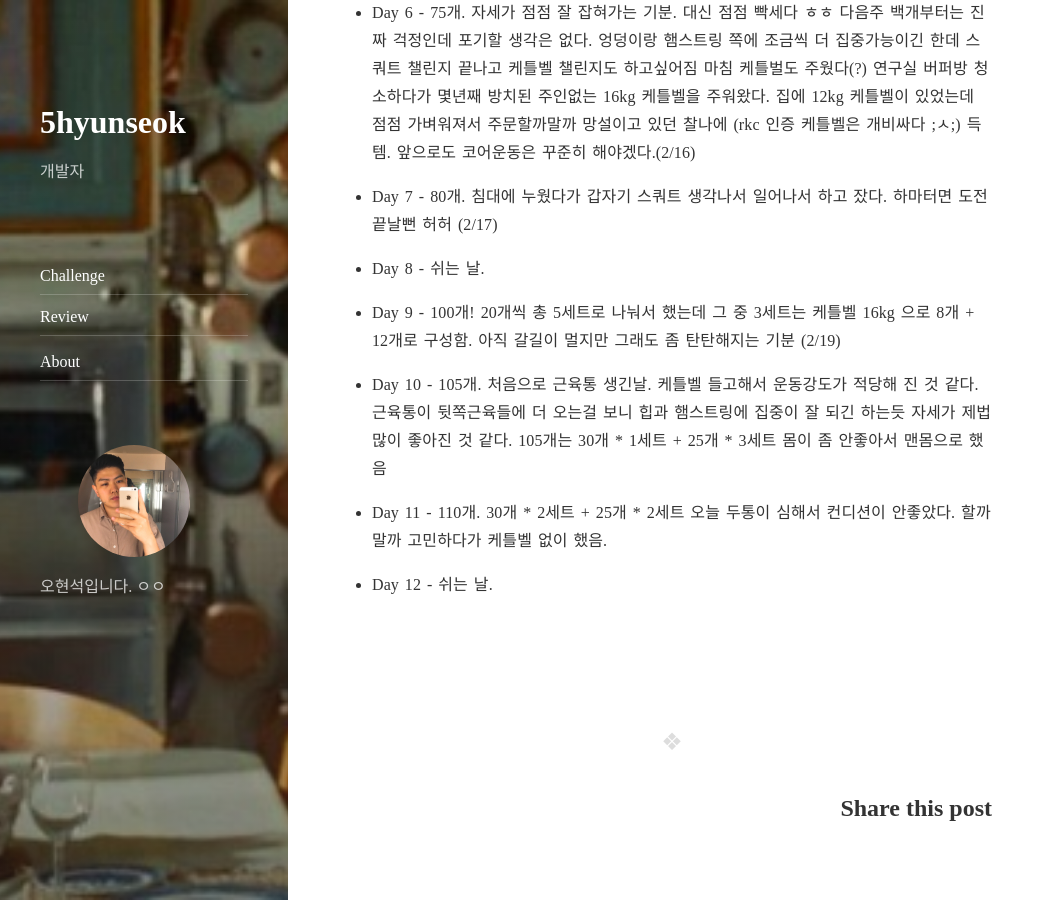
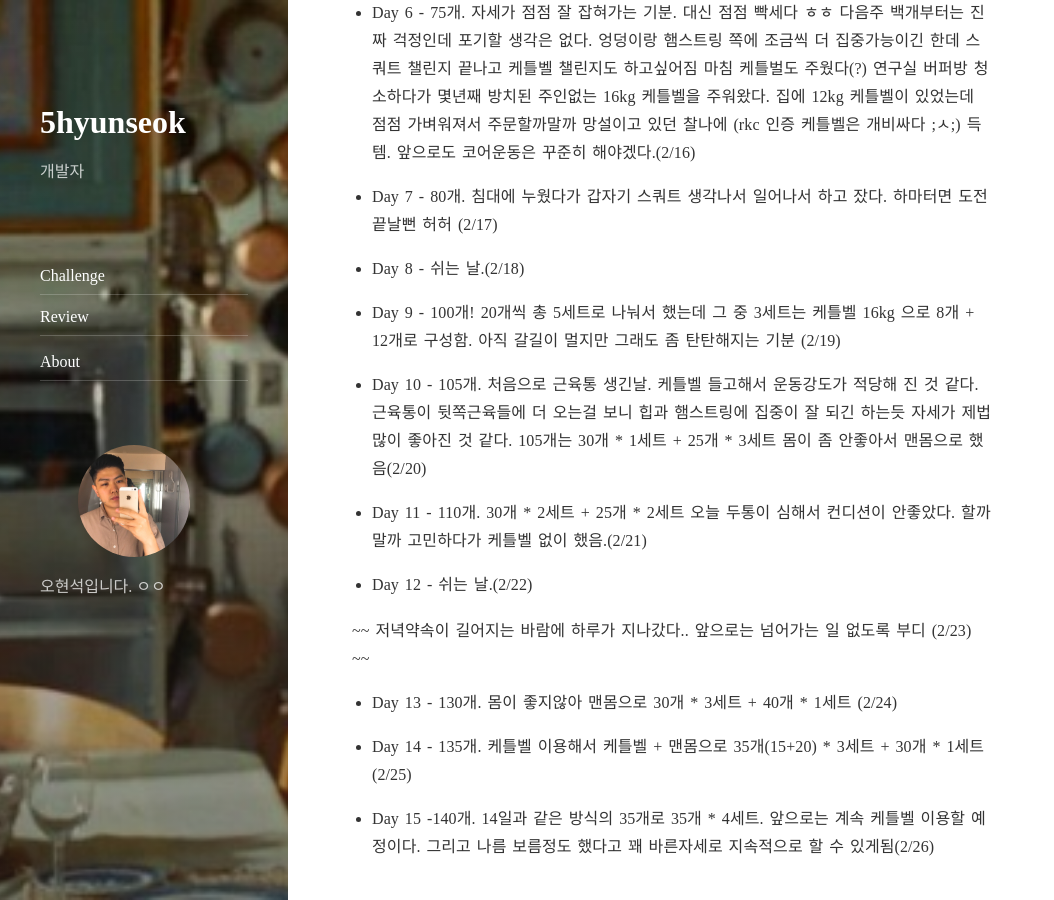
Before and after one commit to 5hyunseok/5hyunseok.github.io, a Jekyll site: the page built from _posts/2018-02-11-squat-challenge.markdown, in a window 1280 px wide and 900 px high, scrolled down 1954 px. Shown: the whole window, without its empty margins (0-1054 px from the left). Built offline with Jekyll 4.4.1, drawn with Linux system fonts in a browser that asks for light colours; nearby versions of some CDN libraries; comment, search, counter and statistics services are not loaded; some of the changed text lies outside the part shown.

Commit message:
Add day 13-15 of Squat Challenge

```diff
--- a/_posts/2018-02-11-squat-challenge.markdown
+++ b/_posts/2018-02-11-squat-challenge.markdown
@@ -33,7 +33,7 @@ comments: true
 
 - Day 3 - 60개 하는것 자체는 힘든데 근육통이 없어서 운동이 되는 기분이 안든다.. 근육에 자극이 별로 안되는걸까 덤벨이나 케틀벨 들고 하는걸 고려해봐야할듯 (2/13)
 
-- Day 4 - 쉬는 날.
+- Day 4 - 쉬는 날.(2/14)
 
 - Day 5 - 구정 연휴에 본가에 와서 본가에 있던 12kg 케틀벨을 들고 해봤다. 확실히 운동 수준이 달라지는데 처음에는 그냥 스윙 할때처럼 쥐고했더니 데드리프트 하는것처럼 뒷허리 쪽에 힘이 너무 들어가서 이상함, 그래서 검색해보니 가슴쪽에 안아서 하는거여서 그렇게 했더니 하체에 무게가 엄청 가서 절반은 케틀벨 들고 하고 절반은 맨손으로 했다. 확실히 무게 좀 올려주니 훨씬 운동 잘된듯. 그리고 느낀건데 100개 넘어가면 어쩌지..(2/15)
 
@@ -41,12 +41,20 @@ comments: true
 
 - Day 7 - 80개. 침대에 누웠다가 갑자기 스쿼트 생각나서 일어나서 하고 잤다. 하마터면 도전 끝날뻔 허허 (2/17)
 
-- Day 8 - 쉬는 날.
+- Day 8 - 쉬는 날.(2/18)
 
 - Day 9 - 100개! 20개씩 총 5세트로 나눠서 했는데 그 중 3세트는 케틀벨 16kg 으로 8개 + 12개로 구성함. 아직 갈길이 멀지만 그래도 좀 탄탄해지는 기분 (2/19)
 
-- Day 10 - 105개. 처음으로 근육통 생긴날. 케틀벨 들고해서 운동강도가 적당해 진 것 같다. 근육통이 뒷쪽근육들에 더 오는걸 보니 힙과 햄스트링에 집중이 잘 되긴 하는듯 자세가 제법 많이 좋아진 것 같다. 105개는 30개 \* 1세트 + 25개 \* 3세트 몸이 좀 안좋아서 맨몸으로 했음
+- Day 10 - 105개. 처음으로 근육통 생긴날. 케틀벨 들고해서 운동강도가 적당해 진 것 같다. 근육통이 뒷쪽근육들에 더 오는걸 보니 힙과 햄스트링에 집중이 잘 되긴 하는듯 자세가 제법 많이 좋아진 것 같다. 105개는 30개 \* 1세트 + 25개 \* 3세트 몸이 좀 안좋아서 맨몸으로 했음(2/20)
 
-- Day 11 - 110개. 30개 \* 2세트 + 25개 \* 2세트 오늘 두통이 심해서 컨디션이 안좋았다. 할까말까 고민하다가 케틀벨 없이 했음.
+- Day 11 - 110개. 30개 \* 2세트 + 25개 \* 2세트 오늘 두통이 심해서 컨디션이 안좋았다. 할까말까 고민하다가 케틀벨 없이 했음.(2/21)
 
-- Day 12 - 쉬는 날.
+- Day 12 - 쉬는 날.(2/22)
+
+~~ 저녁약속이 길어지는 바람에 하루가 지나갔다.. 앞으로는 넘어가는 일 없도록 부디 (2/23) ~~
+
+- Day 13 - 130개. 몸이 좋지않아 맨몸으로 30개 \* 3세트 + 40개 \* 1세트 (2/24)
+
+- Day 14 - 135개. 케틀벨 이용해서 케틀벨 + 맨몸으로 35개(15+20) \* 3세트 + 30개 \* 1세트 (2/25)
+
+- Day 15 -140개. 14일과 같은 방식의 35개로 35개 \* 4세트. 앞으로는 계속 케틀벨 이용할 예정이다. 그리고 나름 보름정도 했다고 꽤 바른자세로 지속적으로 할 수 있게됨(2/26)
```
